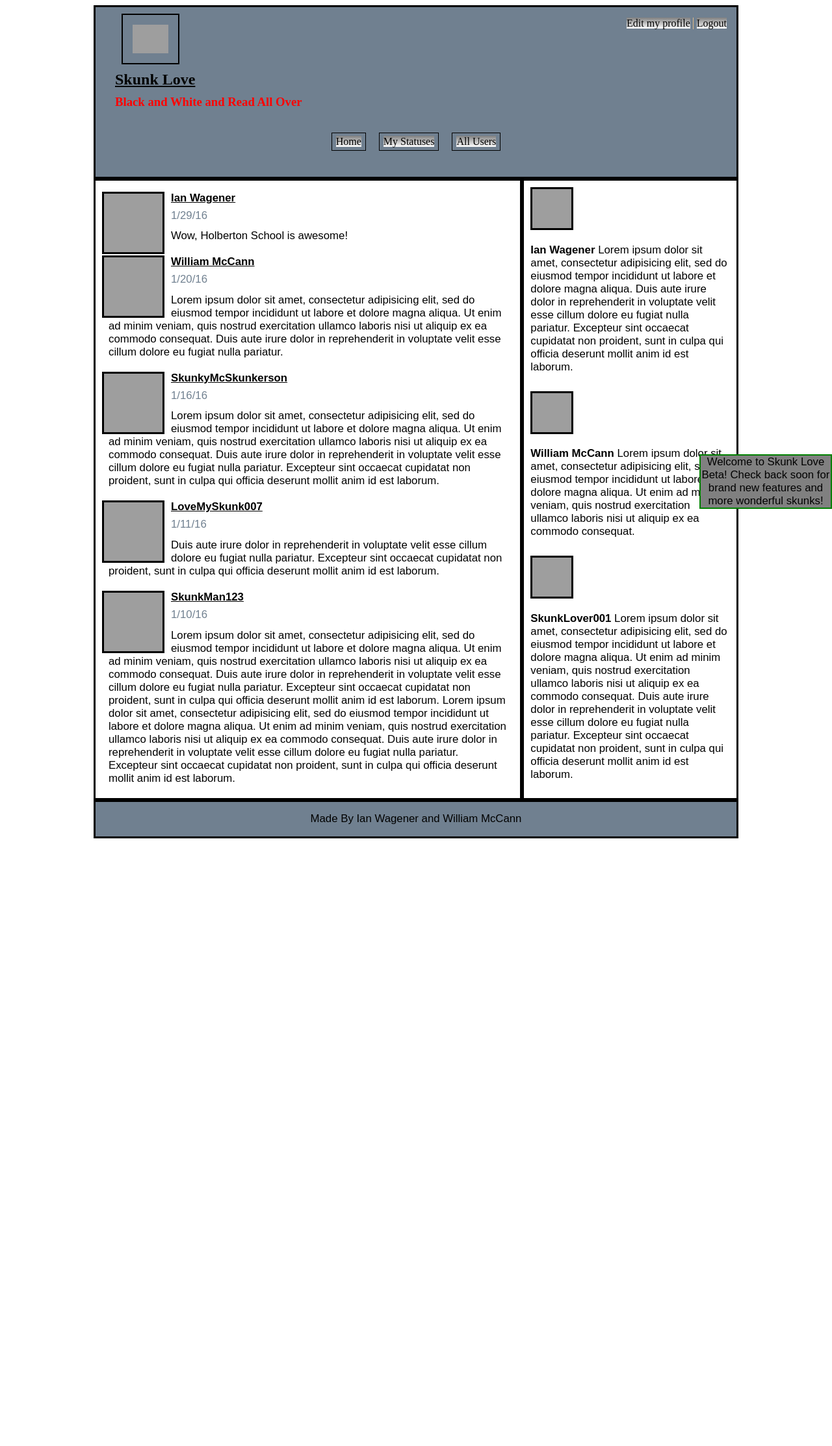
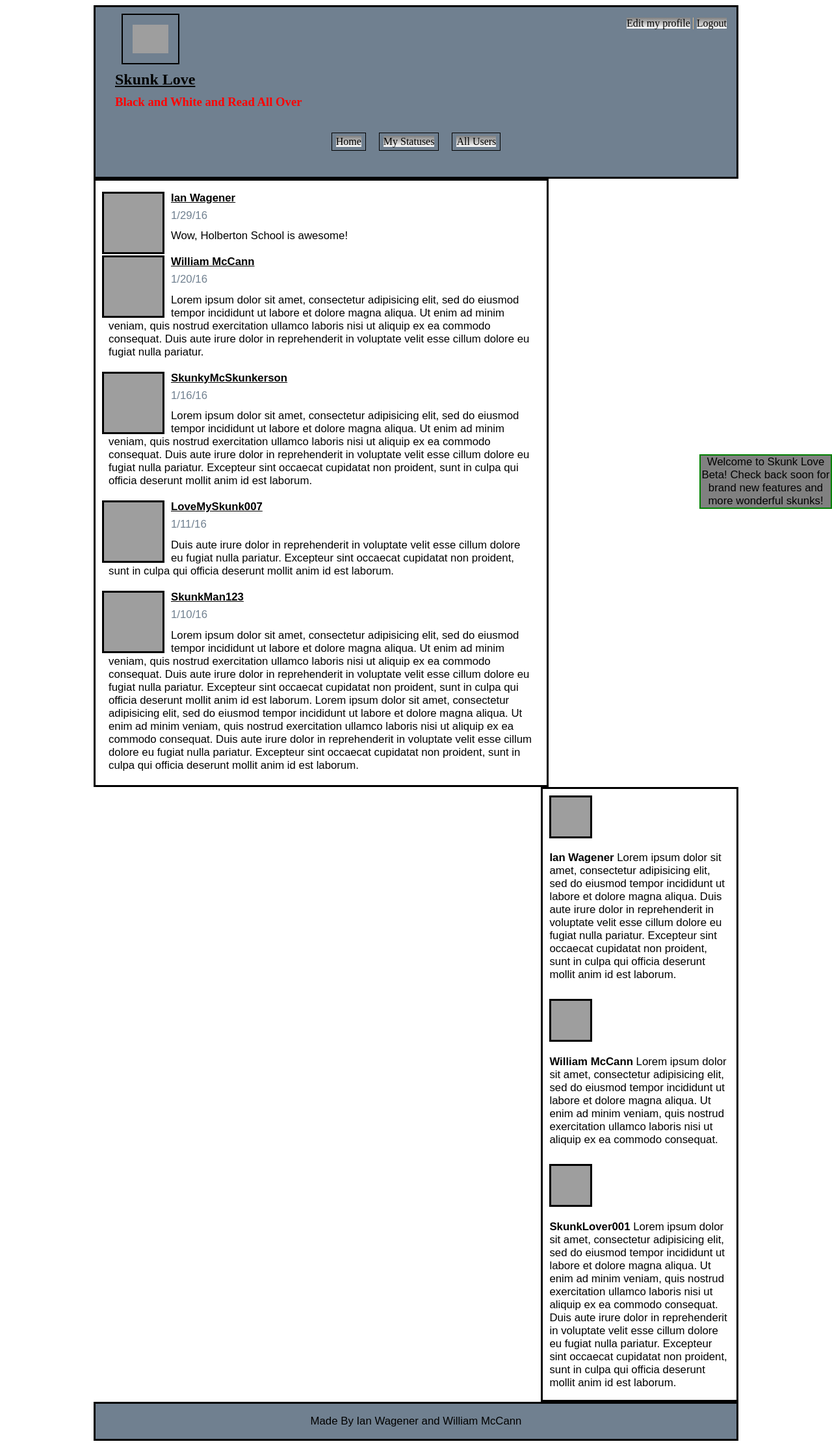
Before and after one commit to WilliamMcCann/twitter-clone-Ian-William, a PHP site: page / in a window 1280 px wide. Shown: the whole page at 65% size. Before the commit the page ends 1290 px from the top, so only its background shows below. Run offline with PHP 8.4, Linux system fonts and the light colour scheme; grey boxes are pictures that could not be loaded.

Commit message:
working with the float option

```diff
--- a/about.css
+++ b/about.css
@@ -4,12 +4,6 @@
     margin-left: auto;
 }
 
-body, main {
-    display: flex
-}
-
-body {
-    flex-direction: column
 }
 
 header {
--- a/index.html
+++ b/index.html
@@ -34,7 +34,7 @@
   <main>
 
   <!--Blog post area-->
-
+  <div id="main_area">
     <article>
       <h5 id="nbsp">&nbsp;</h5>
       <div>
@@ -119,7 +119,7 @@
         </p>
       </div>
     </article>
-
+    </div>
     <!--user bios-->
 
     <aside>
--- a/styles.css
+++ b/styles.css
@@ -1,25 +1,34 @@
-body, main {
-    display: flex
+#Master_container {
+    width: 992px;
+    margin-right: auto;
+    margin-left: auto;
 }
 
-body {
-    flex-direction: column
+#main_area {
+    vertical-align: top;
 }
 
 article {
-    flex: 2;
+    margin: 0;
+    width: 70%;
     border-style: solid;
     overflow-y: auto;
     text-align: left;
-    width: 662px;
+    margin-right: 0px;
+    display: block;
+    float: left;
+    clear: both;
 }
 
 aside {
-    flex: 1;
+    margin: 0;
+    width: 30%;
     overflow-y: auto;
-    width: 331px;
     text-align: left;
     border-style: solid;
+    display: block;
+    float: right;
+    clear: both;
 }
 
 li a {
@@ -34,6 +43,7 @@ h2 {
 footer {
     text-align: center;
     border-style: solid;
+    clear: both;
     background-color: slategray;
 }
 
@@ -55,7 +65,6 @@ ul {
     overflow: hidden;
 
 }
-
 
 #logo {
     position: relative;
```
